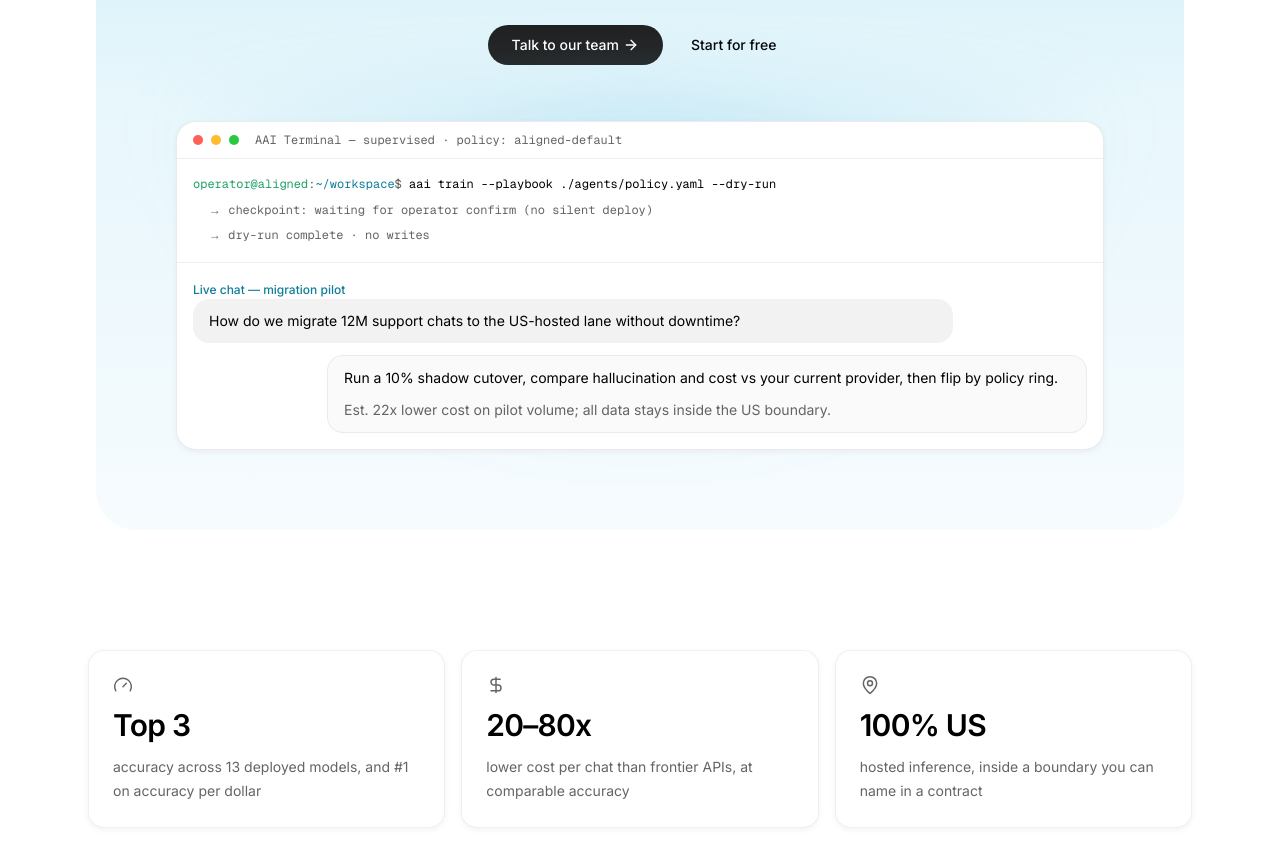
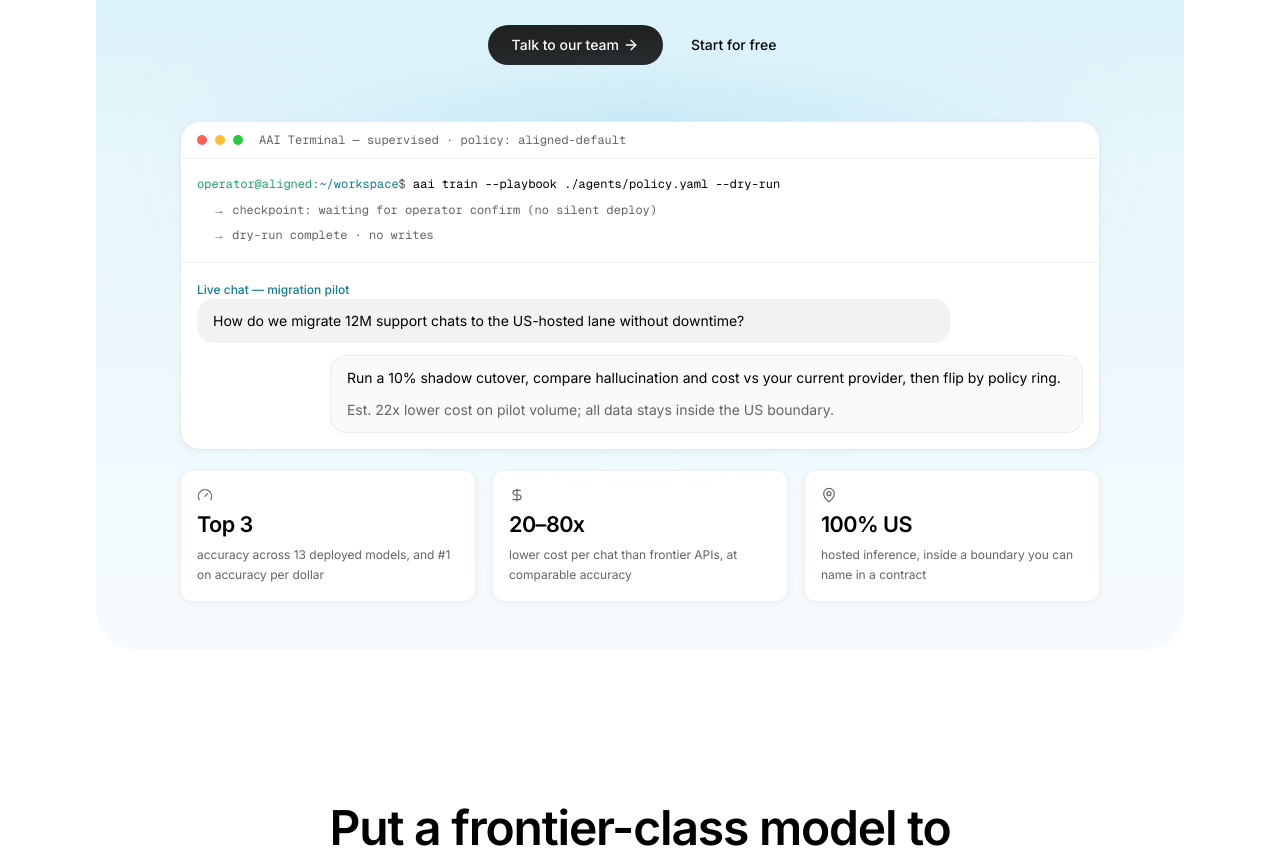
Before and after one commit to freitaspauloo/Paulo, a Next.js app: page /landing in a window 1280 px wide. Shown: the part 500-1348 px from the top of the page. Built offline with nearby package versions, Linux system fonts and the light colour scheme.

Commit message:
Move compact stat cards below composer inside hero frame.

```diff
--- a/src/components/landing/landing-page.tsx
+++ b/src/components/landing/landing-page.tsx
@@ -188,7 +188,7 @@ export function LandingPage() {
           className={cn(
             landing.heroMargin,
             landing.heroFrame,
-            "overflow-hidden bg-[linear-gradient(180deg,#bfeaf6_0%,#d4f0f8_28%,#e8f7fc_55%,#f6fbfe_100%)] px-4 pb-16 pt-10 sm:px-8 sm:pb-20 sm:pt-14",
+            "overflow-hidden bg-[linear-gradient(180deg,#bfeaf6_0%,#d4f0f8_28%,#e8f7fc_55%,#f6fbfe_100%)] px-4 pb-10 pt-10 sm:px-8 sm:pb-12 sm:pt-14",
           )}
         >
           <div className="mx-auto max-w-[44rem] space-y-6 text-center">
@@ -217,29 +217,29 @@ export function LandingPage() {
             </div>
           </div>
 
-          <div className="mt-12 px-1 sm:mt-14">
+          <div className="mx-auto mt-12 w-full max-w-[58rem] px-1 sm:mt-14">
             <HeroWindow />
-          </div>
-        </div>
-      </section>
-
-      {/* Stats */}
-      <section className={cn(landing.page, "px-6 pt-16 sm:pt-20")}>
-        <div className="grid gap-4 sm:grid-cols-3">
+            <div className="mt-4 grid gap-3 sm:mt-5 sm:grid-cols-3 sm:gap-4">
               {stats.map((s) => (
                 <div
                   key={s.value}
                   className={cn(
-                "space-y-3 border border-black/[0.06] bg-white p-6",
-                landing.cardMd,
-                landing.shadowCard,
+                    "space-y-1.5 border border-black/[0.06] bg-white p-4 sm:p-4",
+                    landing.cardSm,
+                    landing.shadowDrop,
                   )}
                 >
-              <s.icon className="size-5 text-[#646464]" strokeWidth={1.75} />
-              <div className="text-3xl font-semibold tracking-tight">{s.value}</div>
-              <p className="text-sm leading-6 text-[#646464]">{s.label}</p>
+                  <s.icon className="size-4 text-[#646464]" strokeWidth={1.75} />
+                  <div className="text-xl font-semibold tracking-tight sm:text-[1.35rem]">
+                    {s.value}
+                  </div>
+                  <p className="text-[0.7rem] leading-5 text-[#646464] sm:text-xs sm:leading-5">
+                    {s.label}
+                  </p>
                 </div>
               ))}
+            </div>
+          </div>
         </div>
       </section>
 
```
Lines whose indentation alone changed are shown as unchanged.
